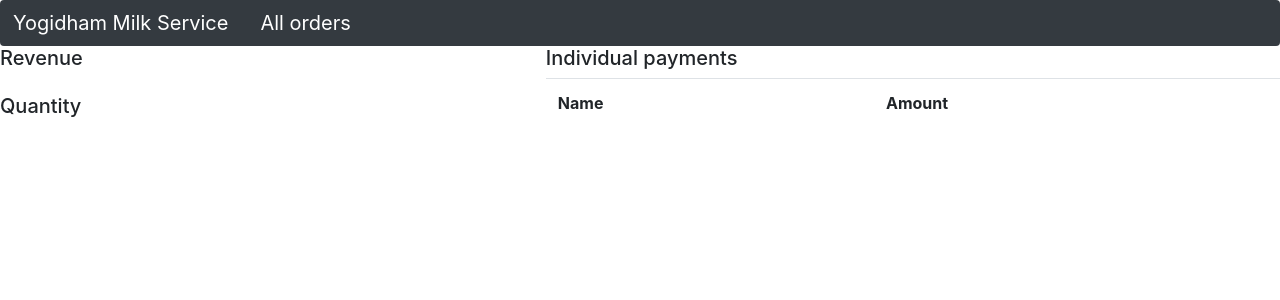
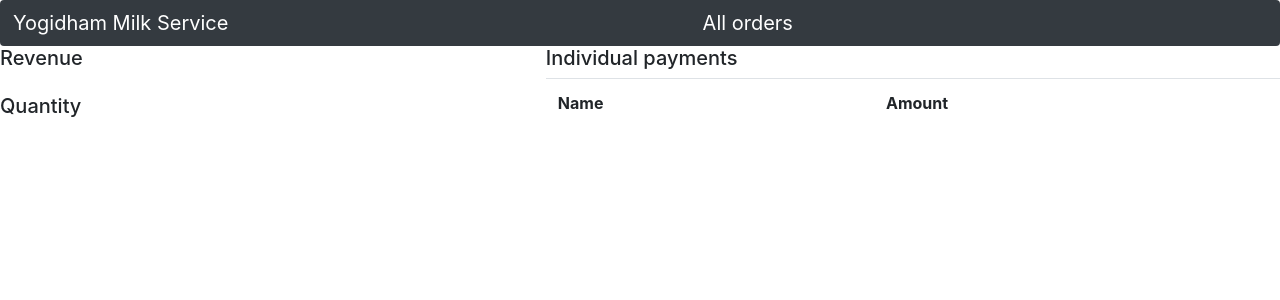
Before and after one commit to AhujaSagar/DjangoDiary, a Django app: page /milk/total in a window 1280 px wide. Shown: the top 300 px of the page. Run offline with Django 3.2, Linux system fonts and the light colour scheme; data that the repository does not hold is empty; some libraries are stand-ins or nearby versions.

Commit message:
ui changes

```diff
--- a/milk/templates/summary.html
+++ b/milk/templates/summary.html
@@ -9,8 +9,8 @@
     <link rel="stylesheet" type="text/css" href="{% static '/main.css' %}?version=1">
 
     <nav class="navbar navbar-expand bg-dark navbar-dark navbar-toggler">
-        <a class="navbar-brand">Yogidham Milk Service</a>
-        <a class="nav-link text-white" href="../milk/show">All orders</a>
+        <a class="navbar-brand mr-auto">Yogidham Milk Service</a>
+        <a class="nav-link text-white mr-auto" href="../milk/show">All orders</a>
         <div class="vertical_line"></div>
     </nav>
 
```
